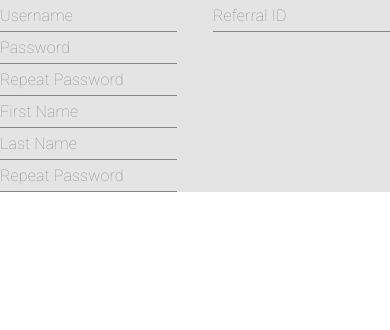
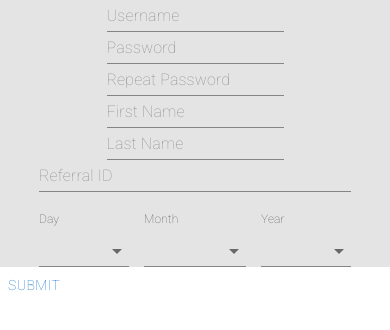
Before and after one commit to LeSe0/CMGForm, a Next.js app: page / in a window 390 px wide. Shown: the top 330 px of the page. Built offline with nearby package versions, Linux system fonts and the light colour scheme.

Commit message:
Feat : add Custom Date Picker and make little responsive

```diff
--- /dev/null
+++ b/components/common/CustomDatePicker.tsx
@@ -0,0 +1,105 @@
+// React
+import React, { useContext } from "react";
+import { FormikContext } from "formik";
+// Components
+import { InputLabel, Select, Typography, Grid } from "@mui/material";
+
+type TMonthsLong = {
+  [key: string]: string;
+};
+
+interface Props {
+  data: (string | number)[];
+  label: string;
+  fieldName: string;
+  selectedDay?: number | string;
+  selectedMonth: string;
+  selectedYear?: number | string;
+}
+
+export default function CustomDatePicker({
+  data,
+  label,
+  fieldName,
+  selectedDay,
+  selectedMonth,
+  selectedYear,
+}: Props) {
+  const { getFieldProps, errors, touched } = useContext(FormikContext);
+
+  const isError = Boolean(touched[fieldName] && errors[fieldName]);
+
+  const monthsLong: TMonthsLong = {
+    January: "01",
+    February: "02",
+    March: "03",
+    April: "04",
+    May: "05",
+    June: "06",
+    July: "07",
+    August: "08",
+    September: "09",
+    October: "10",
+    November: "11",
+    December: "12",
+  };
+
+  if (
+    fieldName === "year" &&
+    selectedMonth === "February" &&
+    selectedDay === "29"
+  ) {
+    data = data.filter((el) => {
+      return new Date(Number(el), 1, 29).getMonth() === 1;
+    });
+    data.unshift("");
+  } else if (fieldName === "month" && selectedDay !== "") {
+    data = data.filter((el, i) => {
+      if (selectedDay) {
+        return new Date(2022, i, 0).getDate() >= selectedDay;
+      }
+    });
+  } else if (selectedMonth !== "" && fieldName === "day") {
+    let lastDayInMonth = new Date(
+      selectedYear ? Number(selectedYear) : 2022,
+      Number(monthsLong[selectedMonth]),
+      0
+    ).getDate();
+    data = [""];
+    for (let i = 1; i <= lastDayInMonth; i++) {
+      data.push(i);
+    }
+  }
+
+  return (
+    <Grid item minWidth="90px">
+      <InputLabel id="labelForDate" shrink={true}>
+        {label}
+      </InputLabel>
+      <Select
+        fullWidth
+        native
+        error={isError}
+        variant="standard"
+        id={label + fieldName}
+        {...getFieldProps(fieldName)}
+      >
+        {data.map((el) => {
+          return (
+            <option value={el} key={`${el}${fieldName}`}>
+              {el}
+            </option>
+          );
+        })}
+      </Select>
+      <Typography
+        sx={{
+          fontSize: "13px",
+          color: "red",
+        }}
+      >
+        {(isError && errors[fieldName]) as string}
+      </Typography>
+    </Grid>
+  );
+}
--- a/components/common/DatePicker.tsx
+++ b/components/common/DatePicker.tsx
@@ -1,12 +1,67 @@
 // React
-import React from "react";
+import { Grid } from "@mui/material";
+import { useFormikContext } from "formik";
+// Components
+import CustomDatePicker from "./CustomDatePicker";
 
-interface Props {}
+type Props = {};
 
-export function DesktopDatePicker({}: Props) {
-  return <div>DatePicker</div>;
+export default function DatePicker({}: Props) {
+  const { getFieldProps } = useFormikContext();
+
+  const months = [
+    "",
+    "January",
+    "February",
+    "March",
+    "April",
+    "May",
+    "June",
+    "July",
+    "August",
+    "September",
+    "October",
+    "November",
+    "December",
+  ];
+
+  const selectedYear = getFieldProps("year").value;
+  const selectedMonth = getFieldProps("month").value;
+  const selectedDay = getFieldProps("day").value;
+
+  const daysForChoose = ["", 1];
+  for (let i = 2; i <= 31; i++) {
+    daysForChoose.push(i);
+  }
+
+  const yearsForChoose = ["", 1970];
+  for (let i = 1971; i <= new Date().getFullYear(); i++) {
+    yearsForChoose.push(i);
+  }
+
+  return (
+    <Grid container mt="20px" columnGap="15px">
+      <CustomDatePicker
+        label="Day"
+        fieldName="day"
+        data={daysForChoose}
+        selectedMonth={selectedMonth}
+        selectedYear={selectedYear}
+      />
+      <CustomDatePicker
+        label="Month"
+        fieldName="month"
+        data={months}
+        selectedDay={selectedDay}
+        selectedMonth={selectedMonth}
+      />
+      <CustomDatePicker
+        label="Year"
+        fieldName="year"
+        data={yearsForChoose}
+        selectedDay={selectedDay}
+        selectedMonth={selectedMonth}
+      />
+    </Grid>
+  );
 }
-
-export function MobileDatePicker({}: Props) {
-  return <div>Mobile Date Picker</div>;
-}
--- a/pages/index.tsx
+++ b/pages/index.tsx
@@ -1,11 +1,12 @@
 // Formik
 import { Form, FormikProvider, useFormik } from "formik";
-import { userSchema } from "../providers/yup";
+import { userSchema } from "providers/yup";
 
 // Components
 import type { NextPage } from "next";
-import { Grid, Stack } from "@mui/material";
+import { Button, Grid, Stack } from "@mui/material";
 import CustomInput from "components/common/CustomInput";
+import DatePicker from "components/common/DatePicker";
 
 const Home: NextPage = () => {
   const formik = useFormik({
@@ -29,17 +30,15 @@ const Home: NextPage = () => {
       alert(JSON.stringify(values, null, 2));
       resetForm();
     },
-    onReset: (values) => {
-      alert(values);
-    },
     validationSchema: userSchema(),
+    validateOnChange: false,
   });
 
   const { handleSubmit } = formik;
   return (
     <FormikProvider value={formik}>
       <Form onSubmit={handleSubmit}>
-        <Grid container bgcolor="#e4e4e4" justifyContent="space-between">
+        <Grid container bgcolor="#e4e4e4" justifyContent="space-around">
           <Grid item>
             <Stack>
               <CustomInput fieldName="username" placeholder="Username" />
@@ -50,18 +49,16 @@ const Home: NextPage = () => {
               />
               <CustomInput fieldName="firstname" placeholder="First Name" />
               <CustomInput fieldName="lastname" placeholder="Last Name" />
-              <CustomInput
-                fieldName="repeatPassword"
-                placeholder="Repeat Password"
-              />
             </Stack>
           </Grid>
           <Grid item>
             <Stack>
               <CustomInput fieldName="parentId" placeholder="Referral ID" />
+              <DatePicker />
             </Stack>
           </Grid>
         </Grid>
+        <Button type="submit">Submit</Button>
       </Form>
     </FormikProvider>
   );
--- a/providers/yup.tsx
+++ b/providers/yup.tsx
@@ -3,33 +3,53 @@ import * as Yup from "yup";
 export const userSchema = () => {
   return Yup.object().shape({
     username: Yup.string()
-      .matches(/^[a-z,A-Z,0-9"_“]+$/g, "")
-      .min(2, "")
-      .max(20, "")
-      .required(""),
-    password: Yup.string().min(8, "").required(""),
+      .matches(
+        /^[a-z,A-Z,0-9"_“]+$/g,
+        "Username can include only latin letters, and numbers"
+      )
+      .min(2, "username minimum length is 2 symbols")
+      .max(20, "Username maximum length is 20 symbols")
+      .required("Username must be filled"),
+    password: Yup.string()
+      .min(8, "Password minimum length is 8 symbols")
+      .required("Password must be filled"),
     repeatPassword: Yup.string()
-      .min(8, "")
+      .min(8, "Password minimum length is 8 symbols")
       .required("")
-      .oneOf([Yup.ref("password"), null], ""),
+      .oneOf([Yup.ref("password"), null], "This field must be equal password"),
     firstname: Yup.string()
-      .matches(/^[a-z,A-Z,0-9" “]+$/g, "")
-      .min(2, "")
-      .max(20, "")
-      .required(""),
+      .matches(
+        /^[a-z,A-Z,0-9" "]+$/g,
+        "First name can include only latin letters, and numbers"
+      )
+      .min(2, "First name minimum length is 2 symbols")
+      .max(20, "First name maximum length is 20 symbols")
+      .required("First name must be filled"),
     lastname: Yup.string()
-      .matches(/^[a-z,A-Z,0-9" “]+$/g, "")
-      .min(2, "")
-      .max(20, "")
-      .required(""),
-    city: Yup.string().max(20, "").required(""),
-    phone: Yup.string().required(""),
-    country: Yup.string().max(20, "").required(""),
-    address: Yup.string().max(20, "").required(""),
-    email: Yup.string().email("").required(""),
-    day: Yup.string().required(""),
-    month: Yup.string().required(""),
-    year: Yup.string().required(""),
-    parentId: Yup.string().max(20, "").matches(/^\d+$/, "").required(""),
+      .matches(
+        /^[a-z,A-Z,0-9" "]+$/g,
+        "Last name can include only latin letters, and numbers"
+      )
+      .min(2, "Last name minimum length is 2 symbols")
+      .max(20, "Last name maximum length is 20 symbols")
+      .required("Last name must be filled"),
+    city: Yup.string()
+      .max(20, "City name maximum length is 20 symbols")
+      .required("This field is required"),
+    phone: Yup.string().required("Phone is required"),
+    country: Yup.string()
+      .max(20, "Country name maximum length is 20 symbols")
+      .required("Country is required"),
+    address: Yup.string()
+      .max(20, "Address maximum length is 20 symbols")
+      .required("Address is required"),
+    email: Yup.string().email("Email is invalid").required("Email is required"),
+    day: Yup.string().required("Day is required"),
+    month: Yup.string().required("Month is required"),
+    year: Yup.string().required("Year is required"),
+    parentId: Yup.string()
+      .max(20, "Parent Id maximum length is 20 sybmols")
+      .matches(/^\d+$/, "Parent Id is invalid")
+      .required("Parent Id is required"),
   });
 };
```
